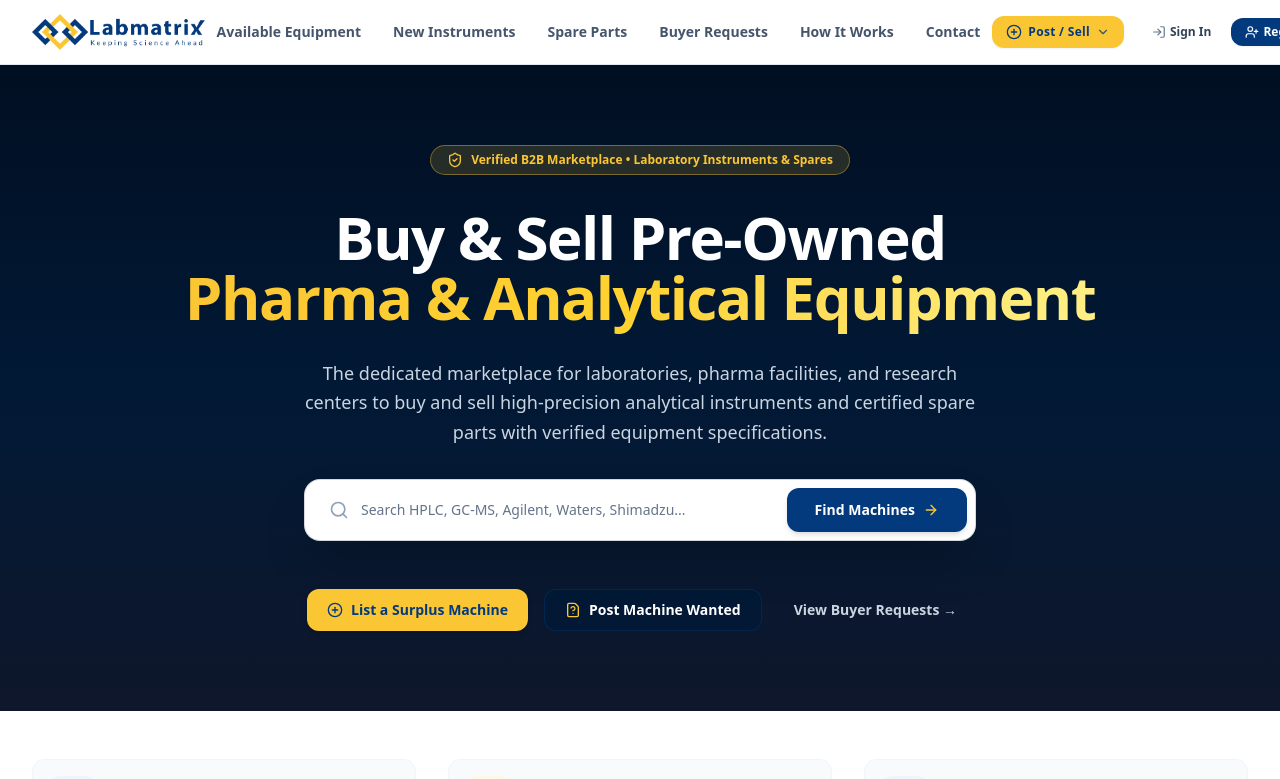
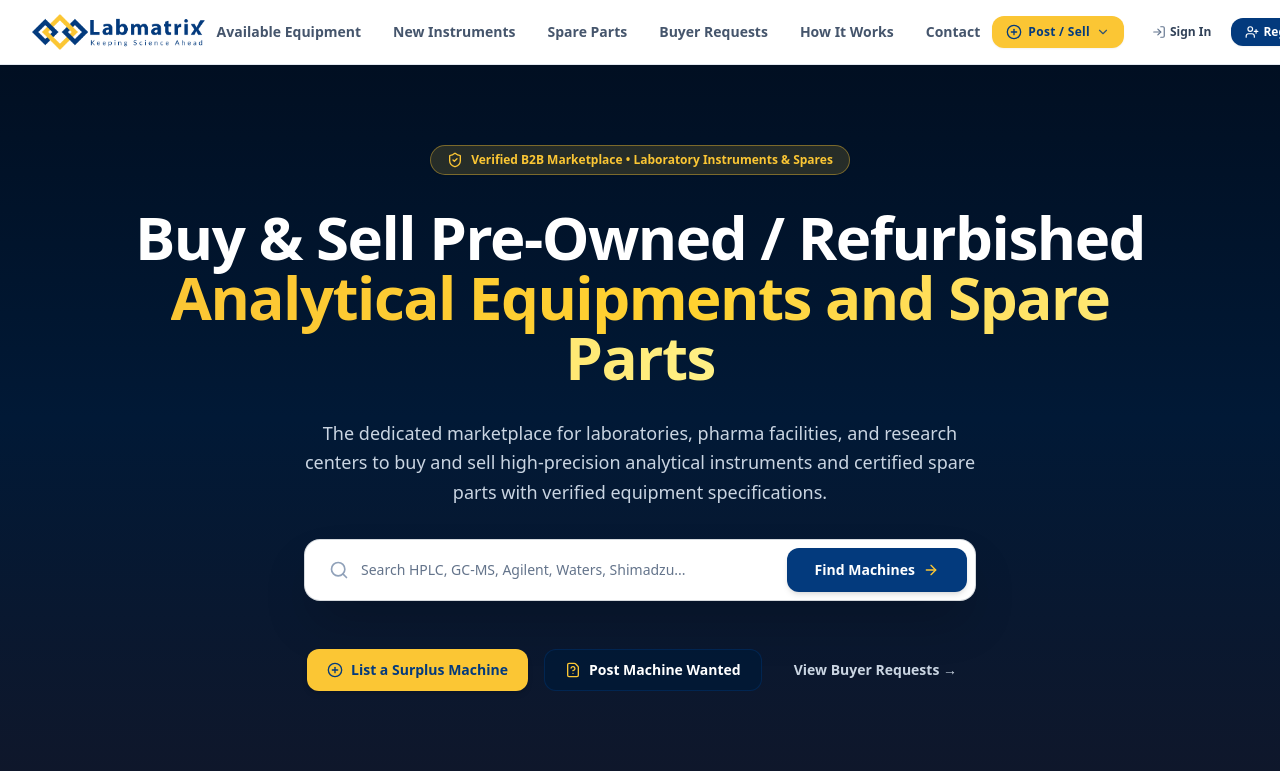
Before and after one commit to anshmangla/labmatrix_market, a Next.js app: page / in a window 1280 px wide. Shown: the top 779 px of the page. Built offline with nearby package versions, Linux system fonts and the light colour scheme; no server answers.

Commit message:
changed home page heading

```diff
--- a/src/app/page.tsx
+++ b/src/app/page.tsx
@@ -81,9 +81,9 @@ export default function Home() {
           </div>
 
           <h1 className="text-4xl sm:text-5xl lg:text-6xl font-black tracking-tight">
-            Buy & Sell Pre-Owned <br className="hidden sm:inline" />
+            Buy & Sell Pre-Owned / Refurbished <br className="hidden sm:inline" />
             <span className="text-transparent bg-clip-text bg-gradient-to-r from-brand-gold via-amber-300 to-yellow-200">
-              Pharma & Analytical Equipment
+              Analytical Equipments and Spare Parts
             </span>
           </h1>
 
```
